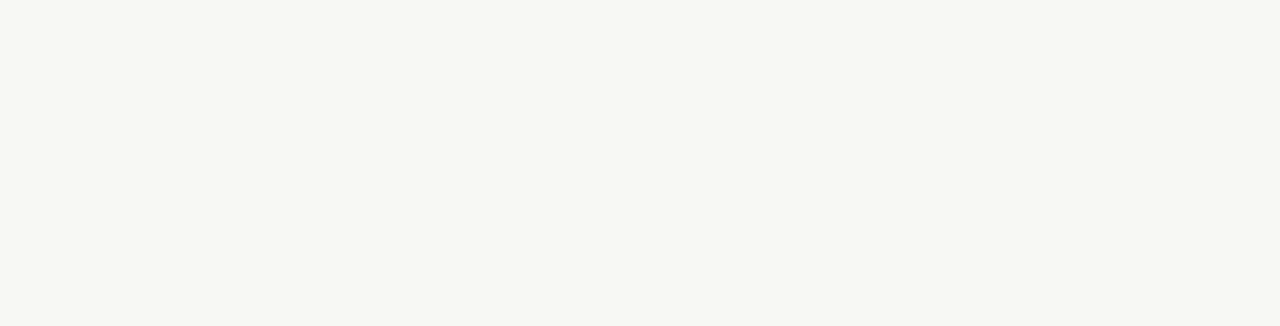
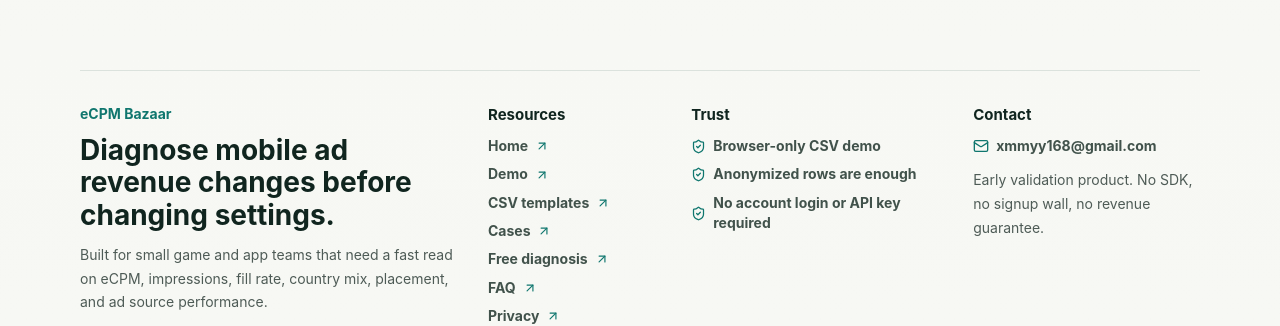
Before and after one commit to X6689/ecpm-bazaar-site, a Next.js app: page / in a window 1280 px wide. Shown: the part 5124-5450 px from the top of the page. Before the commit the page ends 5124 px from the top, so only its background shows below. Built offline with nearby package versions, Linux system fonts and the light colour scheme.

Commit message:
Add site-wide footer navigation

```diff
--- a/app/cases/cases-content.tsx
+++ b/app/cases/cases-content.tsx
@@ -2,6 +2,7 @@
 
 import { ArrowLeft, BarChart3, CheckCircle2 } from "lucide-react";
 import { useLanguagePreference } from "@/lib/language";
+import { SiteFooter } from "../site-footer";
 
 const cases = [
   {
@@ -265,6 +266,8 @@
           {t.faq}
         </a>
       </section>
+
+      <SiteFooter lang={lang} />
     </main>
   );
 }
--- a/app/demo/page.tsx
+++ b/app/demo/page.tsx
@@ -19,6 +19,7 @@
 import { demoRows } from "@/lib/demo-data";
 import { useLanguagePreference } from "@/lib/language";
 import type { MetricRow } from "@/lib/types";
+import { SiteFooter } from "../site-footer";
 
 type Driver = "revenue" | "impressions" | "ecpm" | "fillRate";
 type DiagnosisSeverity = "high" | "medium" | "low";
@@ -1557,6 +1558,8 @@
           </table>
         </div>
       </section>
+
+      <SiteFooter lang={lang} />
     </main>
   );
 }
--- a/app/faq/faq-content.tsx
+++ b/app/faq/faq-content.tsx
@@ -2,6 +2,7 @@
 
 import { ArrowLeft, CircleHelp, Mail } from "lucide-react";
 import { useLanguagePreference } from "@/lib/language";
+import { SiteFooter } from "../site-footer";
 
 const faqs = [
   {
@@ -179,6 +180,8 @@
           {t.freeDiagnosis}
         </a>
       </section>
+
+      <SiteFooter lang={lang} />
     </main>
   );
 }
--- a/app/free-diagnosis/free-diagnosis-content.tsx
+++ b/app/free-diagnosis/free-diagnosis-content.tsx
@@ -4,6 +4,7 @@
 import { ArrowLeft, CheckCircle2, Mail, ShieldCheck } from "lucide-react";
 import { useLanguagePreference } from "@/lib/language";
 import { CopyEmailPanel } from "./copy-email-panel";
+import { SiteFooter } from "../site-footer";
 
 const email = "xmmyy168@gmail.com";
 const subject = "Free eCPM Bazaar diagnosis";
@@ -298,6 +299,8 @@
           {t.dataSafety}
         </a>
       </section>
+
+      <SiteFooter lang={lang} />
     </main>
   );
 }
--- a/app/globals.css
+++ b/app/globals.css
@@ -859,6 +859,79 @@
   height: auto;
 }
 
+.site-footer {
+  width: min(1120px, calc(100% - 40px));
+  margin: 70px auto 0;
+  padding: 34px 0 0;
+  border-top: 1px solid var(--line);
+}
+
+.site-footer-main {
+  display: grid;
+  grid-template-columns: minmax(260px, 1.2fr) minmax(150px, 0.55fr) minmax(210px, 0.8fr) minmax(220px, 0.72fr);
+  gap: 30px;
+}
+
+.site-footer-brand {
+  display: grid;
+  align-content: start;
+  gap: 12px;
+}
+
+.site-footer-brand h2 {
+  max-width: 440px;
+  color: var(--deep);
+  font-size: 28px;
+  line-height: 1.15;
+}
+
+.site-footer-brand p:last-child,
+.site-footer-column p {
+  color: #4e5b56;
+  font-size: 14px;
+  line-height: 1.7;
+}
+
+.site-footer-column {
+  display: grid;
+  align-content: start;
+  gap: 12px;
+}
+
+.site-footer-column h3 {
+  color: var(--deep);
+  font-size: 15px;
+}
+
+.site-footer-column nav,
+.site-footer-trust {
+  display: grid;
+  gap: 8px;
+}
+
+.site-footer-column nav a,
+.site-footer-trust span,
+.site-footer-email {
+  display: inline-flex;
+  align-items: center;
+  gap: 7px;
+  width: fit-content;
+  color: #41524b;
+  font-size: 14px;
+  font-weight: 720;
+  line-height: 1.45;
+}
+
+.site-footer-column nav a svg,
+.site-footer-email svg {
+  color: var(--teal);
+}
+
+.site-footer-trust svg {
+  flex: 0 0 auto;
+  color: var(--teal);
+}
+
 @media (max-width: 880px) {
   .nav-shell {
     align-items: flex-start;
@@ -904,9 +977,14 @@
   .signal-grid,
   .focus-grid,
   .home-diagnosis-card dl,
-  .resource-link-grid {
+  .resource-link-grid,
+  .site-footer-main {
     grid-template-columns: 1fr;
     flex-direction: column;
+  }
+
+  .site-footer {
+    margin-top: 54px;
   }
 }
 
--- a/app/page.tsx
+++ b/app/page.tsx
@@ -15,6 +15,7 @@
   Users
 } from "lucide-react";
 import { useLanguagePreference } from "@/lib/language";
+import { SiteFooter } from "./site-footer";
 
 const contactEmail = "xmmyy168@gmail.com";
 
@@ -553,6 +554,8 @@
           />
         </a>
       </section>
+
+      <SiteFooter lang={lang} />
     </main>
   );
 }
--- a/app/privacy/privacy-content.tsx
+++ b/app/privacy/privacy-content.tsx
@@ -2,6 +2,7 @@
 
 import { ArrowLeft, Mail, ShieldCheck } from "lucide-react";
 import { useLanguagePreference } from "@/lib/language";
+import { SiteFooter } from "../site-footer";
 
 const principles = [
   {
@@ -204,6 +205,8 @@
           {t.freeDiagnosis}
         </a>
       </section>
+
+      <SiteFooter lang={lang} />
     </main>
   );
 }
--- /dev/null
+++ b/app/site-footer.tsx
@@ -0,0 +1,103 @@
+"use client";
+
+import { ArrowUpRight, Mail, ShieldCheck } from "lucide-react";
+import type { Lang } from "@/lib/language";
+
+type SiteFooterProps = {
+  lang: Lang;
+};
+
+const email = "xmmyy168@gmail.com";
+
+const copy = {
+  en: {
+    label: "eCPM Bazaar",
+    title: "Diagnose mobile ad revenue changes before changing settings.",
+    text:
+      "Built for small game and app teams that need a fast read on eCPM, impressions, fill rate, country mix, placement, and ad source performance.",
+    resources: "Resources",
+    trust: "Trust",
+    contact: "Contact",
+    trustItems: ["Browser-only CSV demo", "Anonymized rows are enough", "No account login or API key required"],
+    links: [
+      { label: "Home", href: "/" },
+      { label: "Demo", href: "/demo/" },
+      { label: "CSV templates", href: "/templates/" },
+      { label: "Cases", href: "/cases/" },
+      { label: "Free diagnosis", href: "/free-diagnosis/" },
+      { label: "FAQ", href: "/faq/" },
+      { label: "Privacy", href: "/privacy/" }
+    ],
+    emailLabel: "Email",
+    note: "Early validation product. No SDK, no signup wall, no revenue guarantee."
+  },
+  zh: {
+    label: "eCPM Bazaar",
+    title: "先诊断移动广告收入变化，再决定是否改配置。",
+    text: "面向小型游戏和 App 团队，快速判断变化来自 eCPM、展示量、填充率、国家结构、广告位还是广告源。",
+    resources: "资源",
+    trust: "可信说明",
+    contact: "联系",
+    trustItems: ["CSV Demo 只在浏览器本地运行", "脱敏数据行即可", "不需要账号登录或 API key"],
+    links: [
+      { label: "首页", href: "/" },
+      { label: "演示", href: "/demo/" },
+      { label: "CSV 模板", href: "/templates/" },
+      { label: "案例", href: "/cases/" },
+      { label: "免费诊断", href: "/free-diagnosis/" },
+      { label: "常见问题", href: "/faq/" },
+      { label: "数据安全", href: "/privacy/" }
+    ],
+    emailLabel: "邮箱",
+    note: "早期验证产品。不接 SDK，不强制注册，也不承诺收入提升。"
+  }
+};
+
+export function SiteFooter({ lang }: SiteFooterProps) {
+  const t = copy[lang];
+
+  return (
+    <footer className="site-footer">
+      <div className="site-footer-main">
+        <div className="site-footer-brand">
+          <p className="section-label">{t.label}</p>
+          <h2>{t.title}</h2>
+          <p>{t.text}</p>
+        </div>
+
+        <div className="site-footer-column">
+          <h3>{t.resources}</h3>
+          <nav aria-label={t.resources}>
+            {t.links.map((link) => (
+              <a href={link.href} key={link.href}>
+                {link.label}
+                <ArrowUpRight size={14} aria-hidden="true" />
+              </a>
+            ))}
+          </nav>
+        </div>
+
+        <div className="site-footer-column">
+          <h3>{t.trust}</h3>
+          <div className="site-footer-trust">
+            {t.trustItems.map((item) => (
+              <span key={item}>
+                <ShieldCheck size={15} aria-hidden="true" />
+                {item}
+              </span>
+            ))}
+          </div>
+        </div>
+
+        <div className="site-footer-column">
+          <h3>{t.contact}</h3>
+          <a className="site-footer-email" href={`mailto:${email}`}>
+            <Mail size={16} aria-hidden="true" />
+            {email}
+          </a>
+          <p>{t.note}</p>
+        </div>
+      </div>
+    </footer>
+  );
+}
--- a/app/templates/templates-content.tsx
+++ b/app/templates/templates-content.tsx
@@ -2,6 +2,7 @@
 
 import { ArrowLeft, Download, FileSpreadsheet, ShieldCheck } from "lucide-react";
 import { useLanguagePreference } from "@/lib/language";
+import { SiteFooter } from "../site-footer";
 
 const templates = [
   {
@@ -251,6 +252,8 @@
           {t.dataSafety}
         </a>
       </section>
+
+      <SiteFooter lang={lang} />
     </main>
   );
 }
```
